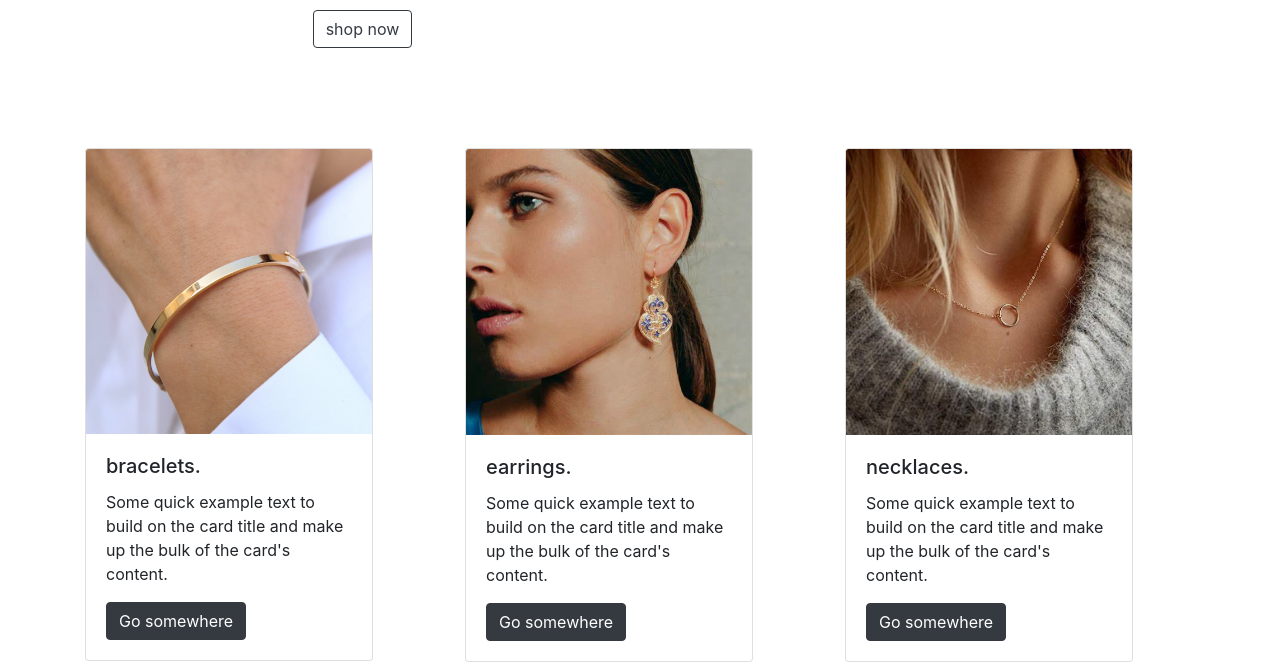
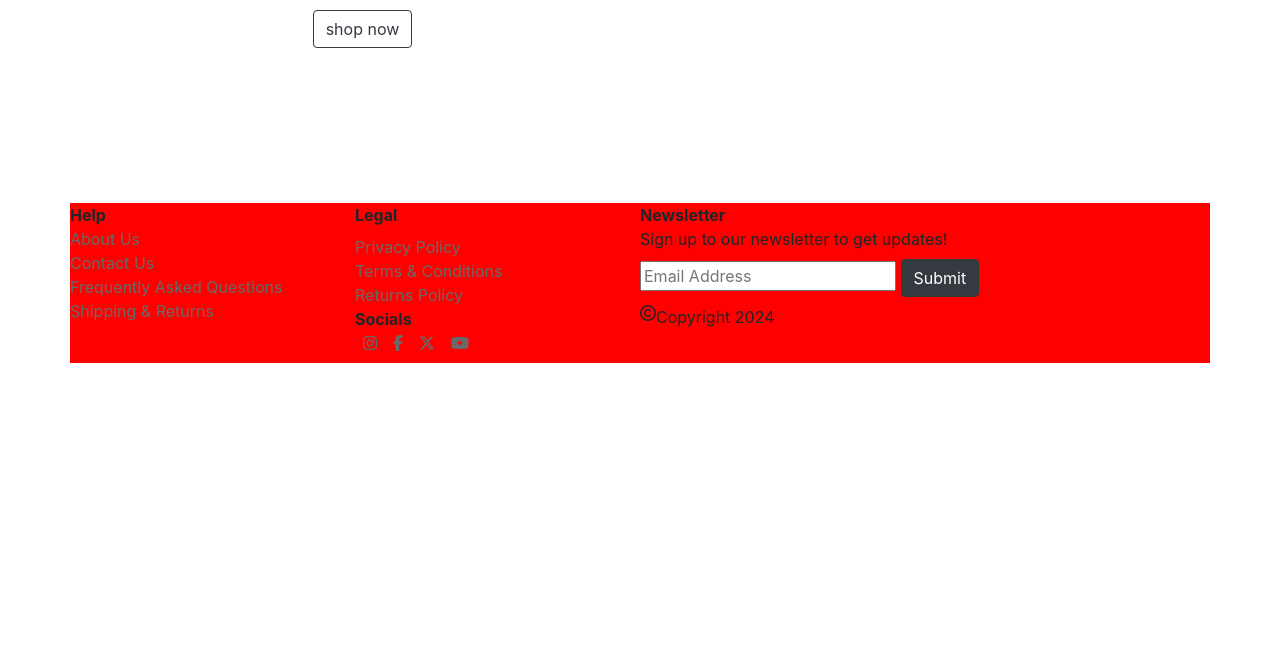
Before and after one commit to lrchnnng/craft-collective, a Django app: page / in a window 1280 px wide. Shown: the part 437-1099 px from the top of the page. After the commit the page ends 800 px from the top, so only its background shows below. Run offline with Django 3.2, Linux system fonts and the light colour scheme; some libraries are stand-ins or nearby versions.

Commit message:
created main footer element

```diff
--- a/home/templates/home/index.html
+++ b/home/templates/home/index.html
@@ -18,7 +18,7 @@
 {% endblock %}
 
 {% block content %}
-<div class="container">
+<!--- <div class="container">
     <div class="row landing-cards">
         <div class="col-4">
             <div class="card" style="width: 18rem;">
@@ -54,5 +54,5 @@
             </div>
         </div>
     </div>
-</div>
+</div> --->
 {% endblock %}
--- a/static/css/base.css
+++ b/static/css/base.css
@@ -22,3 +22,7 @@ a:active {
 .landing-cards {
     padding-top: 100px !important;
 }
+
+footer {
+    background-color: red;
+}
--- a/templates/base.html
+++ b/templates/base.html
@@ -27,10 +27,7 @@
   {% endblock %}
 
   {% block corejs %}
-  <script src="https://kit.fontawesome.com/e9c73d7092.js" crossorigin="anonymous"></script>
-  <script src="https://code.jquery.com/jquery-3.4.1.slim.min.js"
-    integrity="sha384-J6qa4849blE2+poT4WnyKhv5vZF5SrPo0iEjwBvKU7imGFAV0wwj1yYfoRSJoZ+n" crossorigin="anonymous">
-  </script>
+  <script src="https://kit.fontawesome.com/71ece43db9.js" crossorigin="anonymous"></script>
   <script src="https://cdn.jsdelivr.net/npm/popper.js@1.16.0/dist/umd/popper.min.js"
     integrity="sha384-Q6E9RHvbIyZFJoft+2mJbHaEWldlvI9IOYy5n3zV9zzTtmI3UksdQRVvoxMfooAo" crossorigin="anonymous">
   </script>
@@ -121,6 +118,11 @@
     </div>
   </header>
 
+  <footer class="fixed-bottom mx-auto container text-center">
+    {% include 'includes/mobile-bottom-footer.html' %}
+    {% include 'includes/main-footer.html' %}
+  </footer>
+
 
   {% if messages %}
   <div class="message-container"></div>
--- /dev/null
+++ b/templates/includes/main-footer.html
@@ -0,0 +1,54 @@
+<div class="row">
+    <div class="col">
+        <div class="row help">
+            <strong>Help</strong>
+        </div>
+        <a class="row" href="">About Us </a>
+        <a class="row" href="">Contact Us</a>
+        <a class="row" href="">Frequently Asked Questions</a>
+        <a class="row" href="">Shipping & Returns</a>
+    </div>
+
+    <div class="col">
+        <div class="row mb-2">
+            <span>
+                <strong>Legal</strong>
+            </span>
+        </div>
+        <a class="row" href="">Privacy Policy</a>
+        <a class="row" href="">Terms & Conditions</a>
+        <a class="row" href="">Returns Policy</a>
+
+        <div class="mb-2 socials">
+            <div class="row">
+                <strong>Socials</strong>
+            </div>
+            <div class="row">
+                <a class="mx-2" href=""><i class="fa-brands fa-instagram"></i></a>
+                <a class="mx-2" href=""><i class="fa-brands fa-facebook-f"></i></a>
+                <a class="mx-2" href=""><i class="fa-brands fa-x-twitter"></i></a>
+                <a class="mx-2" href=""><i class="fa-brands fa-youtube"></i></a>
+            </div>
+        </div>
+    </div>
+
+    <div class="col-6 mb-2">
+        <div class="row newsletter">
+            <strong>Newsletter</strong>
+        </div>
+        <div class="row mb-2">
+            <span class="text-left">Sign up to our newsletter to get updates!</span>
+        </div>
+        <div class="row">
+            <form action="">
+                <input type="email" name="newsletter-email" id="newsletter-email" placeholder="Email Address"
+                    aria-label="Email address input field">
+                <button class="btn btn-small btn-dark" type="submit">Submit</button>
+            </form>
+        </div>
+        <div class="row mt-2">
+            <i class="fa fa-copyright"></i> Copyright 2024
+        </div>
+    </div>
+</div>
+</div>
```
Also changed, not shown: templates/includes/mobile-bottom-footer.html (added).
